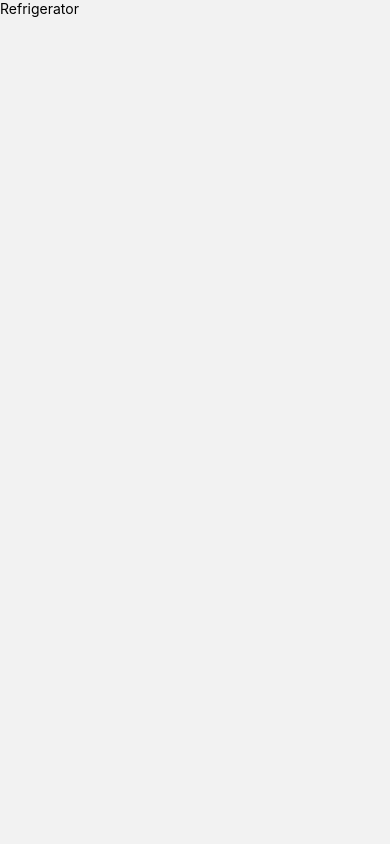
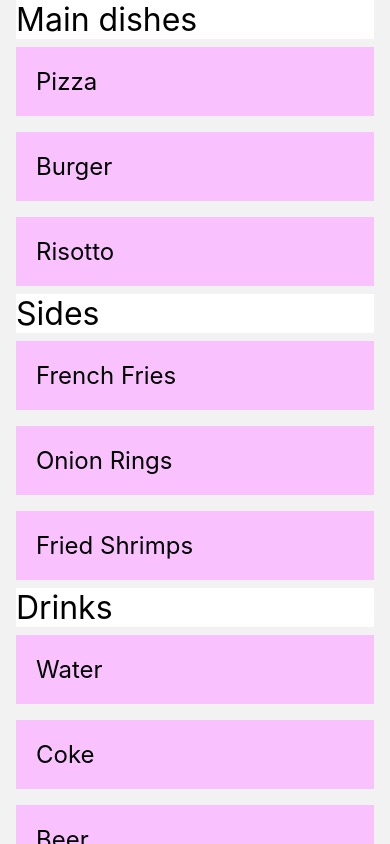
Before and after one commit to cgryldrm1247/foodappcfk1, a React Native app: screen /Refrigerator in a window 390 px wide. Built offline with nearby package versions, Linux system fonts and the light colour scheme.

Commit message:
Wheel Screen Prototype

```diff
--- a/components/Footer.js
+++ b/components/Footer.js
@@ -24,7 +24,7 @@
         <UserIcon color="#00CCBB" />
         <Text>Buz Dolabı</Text>
       </TouchableOpacity>
-      <TouchableOpacity style={styles.iconContainer}>
+      <TouchableOpacity onPress={()=> navigation.navigate('Wheel')} style={styles.iconContainer}>
         <UserIcon color="#00CCBB" />
         <Text>Çarkıfelek</Text>
       </TouchableOpacity>
--- a/components/navigation/Navigation.js
+++ b/components/navigation/Navigation.js
@@ -7,6 +7,7 @@
 import LikeButton from '../LikeButton';
 import HomeScreen from '../../src/HomeScreen';
 import Refrigerator from '../../src/Refrigerator';
+import WheelScreen from '../../src/WheelScreen';
 
 
 const Stack = createNativeStackNavigator();
@@ -23,6 +24,7 @@
         <Stack.Screen name="LikeButton" component={LikeButton} />
         <Stack.Screen name="RegisterScreen" component={RegisterScreen} />
         <Stack.Screen name="Refrigerator" component={Refrigerator} />
+        {/* <Stack.Screen name="Wheel" component={WheelScreen} /> */}
 
 
       </Stack.Navigator>
--- a/package.json
+++ b/package.json
@@ -24,7 +24,8 @@
     "react-native-safe-area-context": "^4.5.0",
     "react-native-screens": "^3.20.0",
     "react-native-svg": "13.4.0",
-    "react-native-vector-icons": "^9.2.0"
+    "react-native-vector-icons": "^9.2.0",
+    "react-native-wheel-of-fortune": "^1.5.4"
   },
   "devDependencies": {
     "@babel/core": "^7.20.0",
--- a/src/Refrigerator.js
+++ b/src/Refrigerator.js
@@ -1,13 +1,173 @@
-import { StyleSheet, Text, View } from 'react-native'
-import React from 'react'
-import { SafeAreaView } from 'react-native-safe-area-context'
+// import { StyleSheet, Text, View, ScrollView, TouchableOpacity } from "react-native";
+// import React from "react";
+// import { ArrowRightIcon } from "react-native-heroicons/outline";
+// import RestaurantCard from "../components/RestaurantCard";
 
-export default function Refrigerator() {
-  return (
-    <SafeAreaView>
-      <Text>Refrigerator</Text>
-    </SafeAreaView>
-  )
-}
+// const Refrigeretor = ({ id, title, description }) => {
+//   return (
+//       <View>
+//       <View
+//         style={{
+//             marginTop: 4,
+//             flexDirection: "Column",
+//             alignItems: "center",
+//             justifyContent: "center",
+//             flex:1,
+//             paddingHorizontal: 5,
+//         }}
+//         >
+//         <Text style={{ marginLeft:4, fontWeight: "bold", fontSize: 24 }}>{title}</Text>
+//         <ArrowRightIcon size={24} color="#00CCBB" />
+//       </View>
+//       <Text style={{ marginLeft:10, color: "gray", fontSize: 12 ,}}>{description} </Text>
+//           <ScrollView
 
-const styles = StyleSheet.create({})
+//         column
+//         contentContainerStyle={{ paddingHorizontal: 15 }}
+//         showsHorizontalScrollIndicator={false}
+//         style={{ paddingTop: 4 ,}}
+//       >
+//         <View>
+//           <TouchableOpacity>
+//             <Text>ÜRÜNLER</Text>
+//           </TouchableOpacity>
+//         </View>
+
+//         {/* RestaurantCard */}
+//         <RestaurantCard
+//           id={1234}
+//           imgUrl="https://lezzetlikareler.com/images/gorseller/hamburger-fotograf-cekimi.jpg"
+//           title="Burger"
+//           rating={4.5}
+//           genre="meat"
+//           adress="3. Street"
+//           short_description="This a Test Discription"
+//           dishes={[]}
+//           long={20}
+//           lat={0}
+//         />
+//         <RestaurantCard
+//           id={123}
+//           imgUrl="https://lezzetlikareler.com/images/gorseller/hamburger-fotograf-cekimi.jpg"
+//           title="Burger"
+//           rating={4.5}
+//           genre="meat"
+//           adress="3. Street"
+//           short_description="This a Test Discription"
+//           dishes={[]}
+//           long={20}
+//           lat={0}
+//         />
+//         <RestaurantCard
+//           id={123}
+//           imgUrl="https://lezzetlikareler.com/images/gorseller/hamburger-fotograf-cekimi.jpg"
+//           title="Burger"
+//           rating={4.5}
+//           genre="meat"
+//           adress="3. Street"
+//           short_description="This a Test Discription"
+//           dishes={[]}
+//           long={20}
+//           lat={0}
+//         />
+//         <RestaurantCard
+//           id={123}
+//           imgUrl="https://lezzetlikareler.com/images/gorseller/hamburger-fotograf-cekimi.jpg"
+//           title="Burger"
+//           rating={4.5}
+//           genre="meat"
+//           adress="3. Street"
+//           short_description="This a Test Discription"
+//           dishes={[]}
+//           long={20}
+//           lat={0}
+//         />
+//         <RestaurantCard
+//           id={123}
+//           imgUrl="https://lezzetlikareler.com/images/gorseller/hamburger-fotograf-cekimi.jpg"
+//           title="Yemek"
+//           rating={4.5}
+//           genre="meat"
+//           adress="3. Street"
+//           short_description="This a Test Discription"
+//           dishes={[]}
+//           long={20}
+//           lat={0}
+//         />
+//         </ScrollView>
+//         </View>
+//   );
+// };
+
+// export default Refrigeretor;
+
+// const styles = StyleSheet.create({});
+
+
+import React from 'react';
+import {
+  StyleSheet,
+  Text,
+  View,
+  SafeAreaView,
+  SectionList,
+  StatusBar,
+} from 'react-native';
+
+const DATA = [
+  {
+    title: 'Main dishes',
+    data: ['Pizza', 'Burger', 'Risotto'],
+  },
+  {
+    title: 'Sides',
+    data: ['French Fries', 'Onion Rings', 'Fried Shrimps'],
+  },
+  {
+    title: 'Drinks',
+    data: ['Water', 'Coke', 'Beer'],
+  },
+  {
+    title: 'Desserts',
+    data: ['Cheese Cake', 'Ice Cream'],
+  },
+];
+
+const Refrigeretor = () => (
+  <SafeAreaView style={styles.container}>
+    <SectionList
+      sections={DATA}
+      keyExtractor={(item, index) => item + index}
+      renderItem={({item}) => (
+        <View style={styles.item}>
+          <Text style={styles.title}>{item}</Text>
+        </View>
+      )}
+      renderSectionHeader={({section: {title}}) => (
+        <Text style={styles.header}>{title}</Text>
+      )}
+    />
+  </SafeAreaView>
+);
+
+const styles = StyleSheet.create({
+  container: {
+    flex: 1,
+    paddingTop: StatusBar.currentHeight,
+    marginHorizontal: 16,
+  },
+  item: {
+    backgroundColor: '#f9c2ff',
+    padding: 20,
+    marginVertical: 8,
+  },
+  header: {
+    fontSize: 32,
+    backgroundColor: '#fff',
+  },
+  title: {
+    fontSize: 24,
+  },
+});
+
+export default Refrigeretor;
--- a/src/WheelScreen.js
+++ b/src/WheelScreen.js
@@ -1,12 +1,135 @@
-import { StyleSheet, Text, View } from 'react-native'
-import React from 'react'
+// import React, {Component} from 'react';
+// import {
+//   View,
+//   Text,
+//   StyleSheet,
+//   StatusBar,
+//   Button,
+//   TouchableOpacity,
+// } from 'react-native';
 
-export default function WheelScreen() {
-  return (
-    <View>
-      <Text>WheelScreen</Text>
-    </View>
-  )
-}
+// import WheelOfFortune from 'react-native-wheel-of-fortune';
 
-const styles = StyleSheet.create({})
+// const participants = [
+//   '%10',
+//   '%20',
+//   '%30',
+//   '%40',
+//   '%50',
+//   '%60',
+//   '%70',
+//   '%90',
+//   'FREE',
+// ];
+// class App extends Component {
+//   constructor(props) {
+//     super(props);
+
+//     this.state = {
+//       winnerValue: null,
+//       winnerIndex: null,
+//       started: false,
+//     };
+//     this.child = null;
+//   }
+
+//   buttonPress = () => {
+//     this.setState({
+//       started: true,
+//     });
+//     this.child._onPress();
+//   };
+
+//   render() {
+//     const wheelOptions = {
+//       rewards: participants,
+//       knobSize: 30,
+//       borderWidth: 5,
+//       borderColor: '#fff',
+//       innerRadius: 30,
+//       duration: 6000,
+//       backgroundColor: 'transparent',
+//       textAngle: 'horizontal',
+//       knobSource: source('./assets/images/knob.png'),
+//       onRef: ref => (this.child = ref),
+//     };
+//     return (
+//       <View style={styles.container}>
+//         <StatusBar barStyle={'light-content'} />
+//         <WheelOfFortune
+//           options={wheelOptions}
+//           getWinner={(value, index) => {
+//             this.setState({winnerValue: value, winnerIndex: index});
+//           }}
+//         />
+//         {!this.state.started && (
+//           <View style={styles.startButtonView}>
+//             <TouchableOpacity
+//               onPress={() => this.buttonPress()}
+//               style={styles.startButton}>
+//               <Text style={styles.startButtonText}>Spin to win!</Text>
+//             </TouchableOpacity>
+//           </View>
+//         )}
+//         {this.state.winnerIndex != null && (
+//           <View style={styles.winnerView}>
+//             <Text style={styles.winnerText}>
+//               You win {participants[this.state.winnerIndex]}
+//             </Text>
+//             <TouchableOpacity
+//               onPress={() => {
+//                 this.setState({winnerIndex: null});
+//                 this.child._tryAgain();
+//               }}
+//               style={styles.tryAgainButton}>
+//               <Text style={styles.tryAgainText}>TRY AGAIN</Text>
+//             </TouchableOpacity>
+//           </View>
+//         )}
+//       </View>
+//     );
+//   }
+// }
+// export default WheelScreen;
+
+// const styles = StyleSheet.create({
+//   container: {
+//     flex: 1,
+//     alignItems: 'center',
+//     justifyContent: 'center',
+//     backgroundColor: '#E74C3C'
+//   },
+//   startButtonView: {
+//     position: 'absolute',
+//   },
+//   startButton: {
+//     backgroundColor: 'rgba(0,0,0,.5)',
+//     marginTop: 50,
+//     padding: 5,
+//   },
+//   startButtonText: {
+//     fontSize: 50,
+//     color: '#fff',
+//     fontWeight: 'bold',
+//   },
+//   winnerView: {
+//     position: 'absolute',
+//     justifyContent: 'center',
+//     alignItems: 'center',
+//   },
+//   tryAgainButton: {
+//     padding: 10,
+//   },
+//   winnerText: {
+//     fontSize: 30,
+//   },
+//   tryAgainButton: {
+//     padding: 5,
+//     backgroundColor: 'rgba(0,0,0,0.5)',
+//   },
+//   tryAgainText: {
+//     fontSize: 20,
+//     fontWeight: 'bold',
+//     color: '#fff',
+//   },
+// });
```
Also changed, not shown: assets/images/knob.png (added), 1 other file (tests, documents, lock files or other folders).
